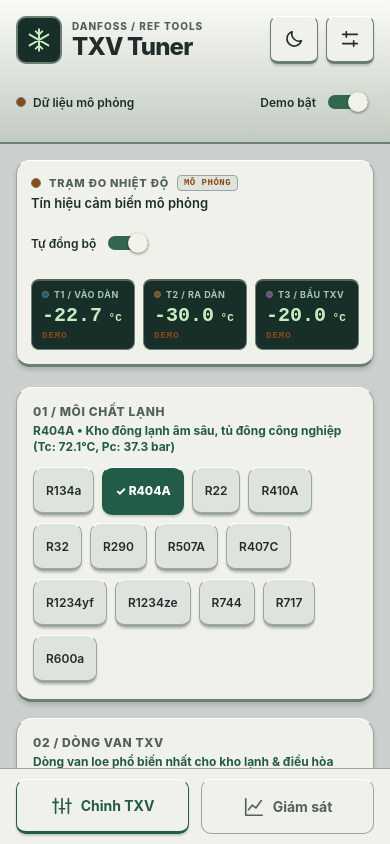
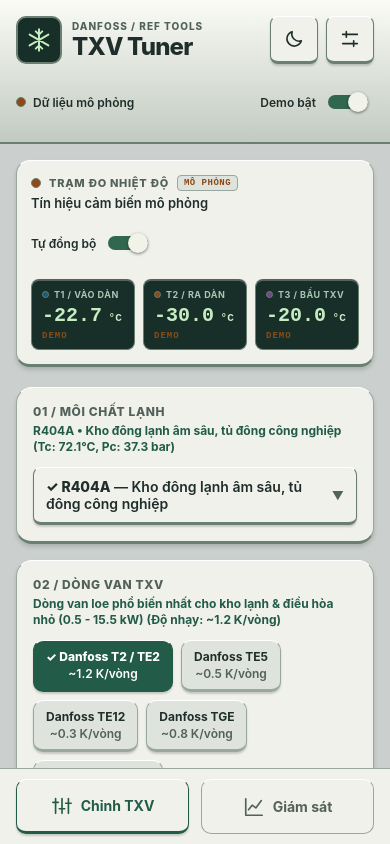
Before and after one commit to thanhtupppp/txv-tuner, a React Native app: screen / in a window 390 px wide. Built offline with nearby package versions, Linux system fonts and the light colour scheme.

Commit message:
feat: add RefrigerantSelector component and unit tests

```diff
--- a/src/components/RefrigerantSelector.js
+++ b/src/components/RefrigerantSelector.js
@@ -1,34 +1,42 @@
-import React from 'react';
-import { View, Text, StyleSheet } from 'react-native';
+import React, { useState } from 'react';
+import { View, Text, StyleSheet, Modal, ScrollView, Platform } from 'react-native';
 import { REFRIGERANTS, tempToPressure } from '../data/danfossData';
-import { useMaterial, SkeuoButton } from '../components/SkeuoKit';
+import { useMaterial, SkeuoButton, SkeuoPanel } from './SkeuoKit';
 
 export function RefrigerantSelector({
-  selectedRefId,
+  selectedRefId = 'R404A',
   setSelectedRefId,
   currentRef,
-  evapTemp,
+  evapTemp = -27.0,
   setEvapPressure,
   themeMode
 }) {
   const { theme } = useMaterial();
-  const refId = currentRef?.id || 'R404A';
+  const [modalVisible, setModalVisible] = useState(false);
+
+  const refId = currentRef?.id || selectedRefId || 'R404A';
   const refDesc = currentRef?.desc || 'Môi chất lạnh';
   const tc = currentRef?.Tc ? (currentRef.Tc - 273.15).toFixed(1) : '--';
   const pc = currentRef?.Pc ? currentRef.Pc.toFixed(1) : '--';
 
   const handleSelect = (id) => {
+    if (typeof setSelectedRefId === 'function') {
       setSelectedRefId(id);
+    }
+    setModalVisible(false);
     if (typeof setEvapPressure === 'function') {
       try {
         const p = tempToPressure(evapTemp ?? -27.0, id);
         setEvapPressure(p);
-      } catch (e) {}
+      } catch (e) {
+        console.warn(`[RefrigerantSelector] Lỗi tính áp suất cho ${id}:`, e);
+      }
     }
   };
 
   return (
-    <View style={[styles.card, { backgroundColor: theme.surface, borderColor: theme.border }, theme.cardShadow]}>
+    <>
+      <SkeuoPanel style={styles.card}>
         <View style={styles.header}>
           <Text style={[styles.sectionTitle, { color: theme.inkMuted }]}>
             01 / MÔI CHẤT LẠNH
@@ -38,44 +46,73 @@ export function RefrigerantSelector({
           </Text>
         </View>
 
-      <View style={styles.chipsWrap} accessibilityRole="radiogroup">
+        <SkeuoButton
+          onPress={() => setModalVisible(true)}
+          style={styles.dropdownButton}
+          accessibilityLabel={`Chọn môi chất lạnh, hiện tại: ${refId}`}
+        >
+          <Text style={[styles.dropdownText, { color: theme.ink }]}>
+            <Text style={{ fontWeight: '800' }}>✓ {refId}</Text> — {refDesc}
+          </Text>
+          <Text style={[styles.dropdownArrow, { color: theme.inkMuted }]}>▼</Text>
+        </SkeuoButton>
+      </SkeuoPanel>
+
+      <Modal
+        visible={modalVisible}
+        transparent
+        animationType={Platform.OS === 'ios' ? 'slide' : 'fade'}
+        onRequestClose={() => setModalVisible(false)}
+      >
+        <View style={styles.modalOverlay}>
+          <SkeuoPanel style={styles.modalContent}>
+            <Text style={[styles.modalTitle, { color: theme.ink }]}>
+              Chọn Môi Chất Lạnh
+            </Text>
+
+            <ScrollView style={styles.scrollView}>
               {REFRIGERANTS.map((ref) => {
-          const isSelected = selectedRefId === ref.id;
+                const isSelected = (currentRef?.id || selectedRefId) === ref.id;
                 return (
                   <SkeuoButton
                     key={ref.id}
+                    onPress={() => handleSelect(ref.id)}
+                    style={[
+                      styles.modalItem,
+                      isSelected && { backgroundColor: theme.accent },
+                    ]}
                     accessibilityRole="radio"
                     accessibilityState={{ checked: isSelected }}
-              style={[
-                styles.chip,
-                {
-                  backgroundColor: isSelected ? theme.accent : theme.surfaceInset,
-                  borderColor: isSelected ? theme.accent : theme.border
-                }
-              ]}
-              onPress={() => handleSelect(ref.id)}
                   >
                     <Text
                       style={[
-                  styles.chipText,
-                  { color: isSelected ? theme.onAccent : theme.ink, fontWeight: isSelected ? '800' : '600' }
+                        styles.modalItemText,
+                        { color: isSelected ? theme.onAccent : theme.ink },
                       ]}
                     >
-                {isSelected ? '✓ ' : ''}{ref.id}
+                      {isSelected ? '✓ ' : ''}{ref.id} — {ref.desc}
                     </Text>
                   </SkeuoButton>
                 );
               })}
+            </ScrollView>
+
+            <SkeuoButton onPress={() => setModalVisible(false)} style={styles.closeButton}>
+              <Text style={[styles.closeButtonText, { color: theme.ink }]}>Đóng</Text>
+            </SkeuoButton>
+          </SkeuoPanel>
         </View>
-    </View>
+      </Modal>
+    </>
   );
 }
+
+export default RefrigerantSelector;
 
 const styles = StyleSheet.create({
   card: {
     borderRadius: 16,
     padding: 16,
-    borderWidth: 1,
     marginBottom: 16,
     gap: 12,
   },
@@ -92,18 +129,62 @@ const styles = StyleSheet.create({
     fontWeight: '700',
     lineHeight: 16,
   },
-  chipsWrap: {
+  dropdownButton: {
     flexDirection: 'row',
-    flexWrap: 'wrap',
-    gap: 8,
+    justifyContent: 'space-between',
+    alignItems: 'center',
+    minHeight: 48,
+    paddingHorizontal: 12,
+    paddingVertical: 10,
   },
-  chip: {
-    paddingHorizontal: 12,
-    paddingVertical: 8,
-    borderRadius: 10,
-    borderWidth: 1,
+  dropdownText: {
+    fontSize: 14,
+    fontWeight: '600',
+    flex: 1,
   },
-  chipText: {
+  dropdownArrow: {
     fontSize: 12,
+    marginLeft: 8,
+  },
+  modalOverlay: {
+    flex: 1,
+    backgroundColor: 'rgba(5, 15, 10, 0.65)',
+    justifyContent: 'center',
+    alignItems: 'center',
+    padding: 20,
+  },
+  modalContent: {
+    width: '100%',
+    maxWidth: 400,
+    maxHeight: '80%',
+    gap: 12,
+    padding: 16,
+  },
+  modalTitle: {
+    fontSize: 18,
+    fontWeight: '800',
+    textAlign: 'center',
+    marginBottom: 8,
+  },
+  scrollView: {
+    maxHeight: 300,
+    marginBottom: 8,
+  },
+  modalItem: {
+    marginBottom: 8,
+    paddingVertical: 10,
+  },
+  modalItemText: {
+    fontSize: 14,
+    fontWeight: '600',
+  },
+  closeButton: {
+    marginTop: 8,
+    paddingVertical: 12,
+  },
+  closeButtonText: {
+    fontSize: 14,
+    fontWeight: '700',
+    textAlign: 'center',
   },
 });
```
Also changed, not shown: 1 other file (tests, documents, lock files or other folders). Lines whose indentation alone changed are shown as unchanged.
